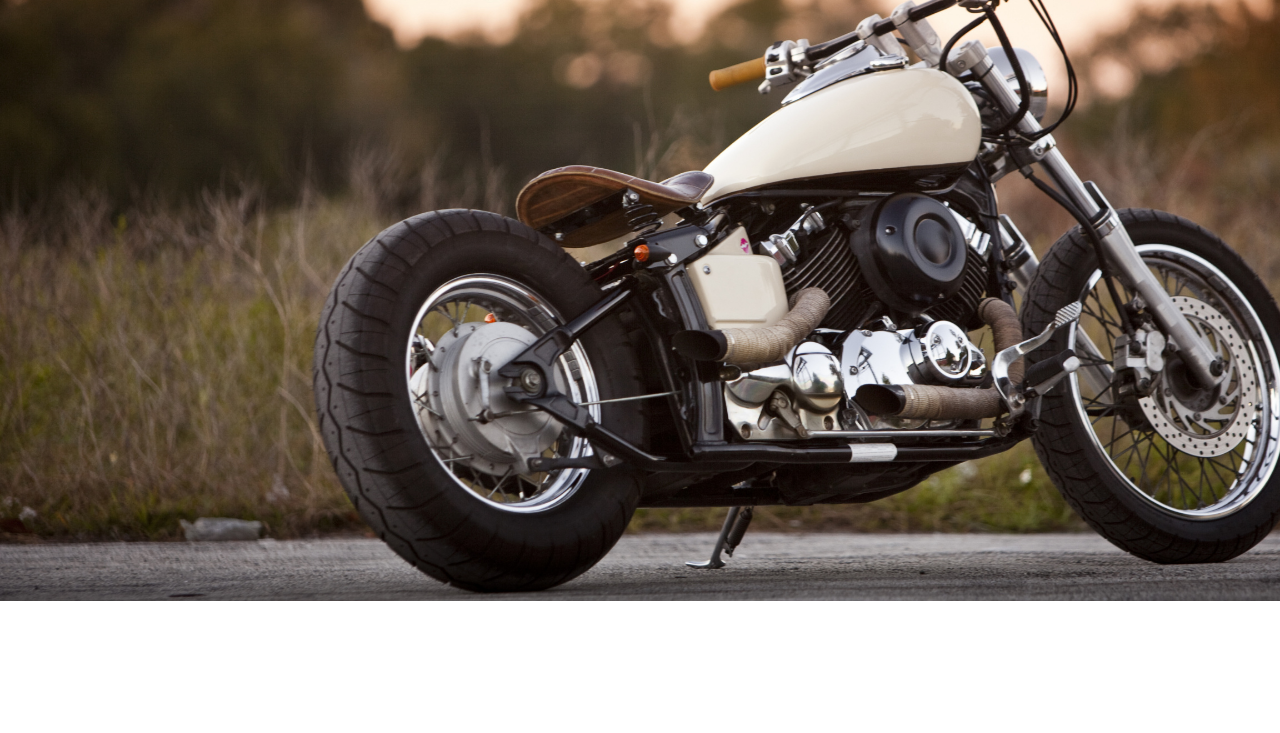
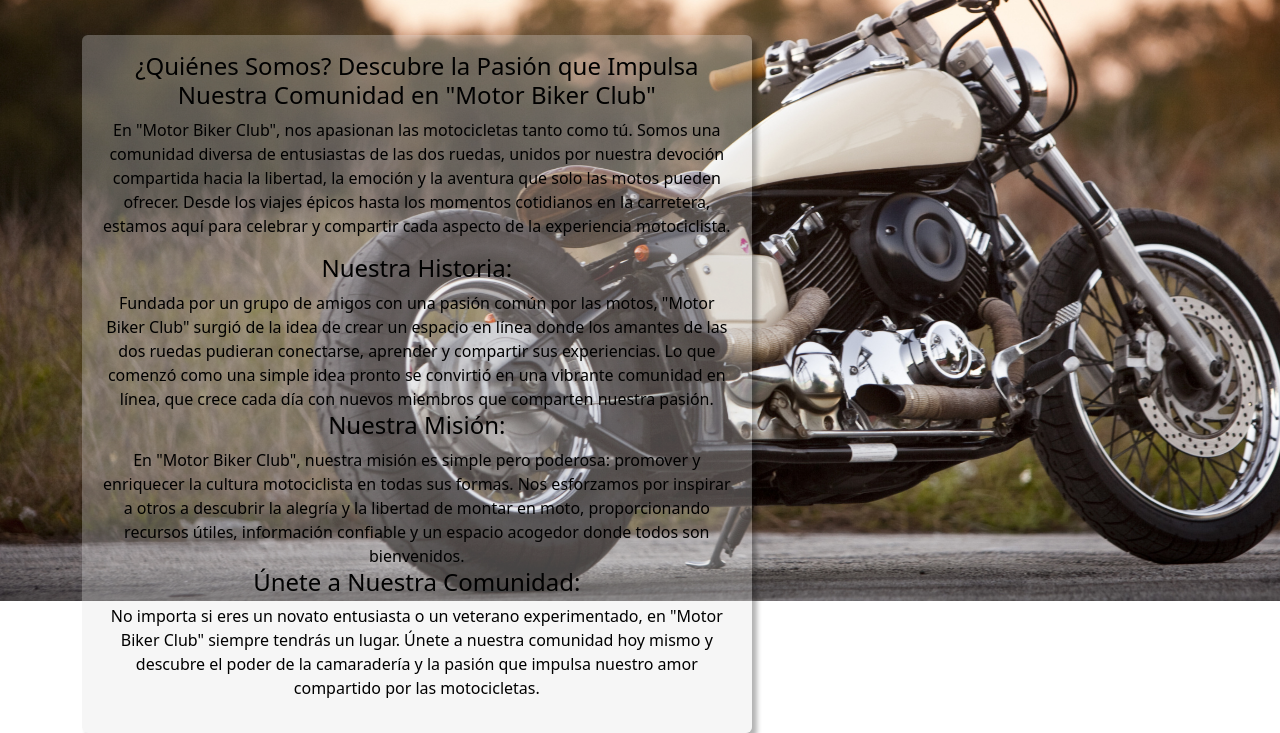
Before and after one commit to AgustinVava/Proyecto-Motos, a plain HTML site: page pages/Nosotros.html in a window 1280 px wide. Shown: the part 199-932 px from the top of the page. Before the commit the page ends 800 px from the top, so only its background shows below. Drawn offline with nearby package versions, Linux system fonts and the light colour scheme.

Commit message:
se ordena el codigo y se le agregan estilos a la pagina Nosotros

```diff
--- a/pages/Nosotros.html
+++ b/pages/Nosotros.html
@@ -3,13 +3,14 @@
   <head>
     <meta charset="UTF-8">
     <meta name="viewport" content="width=device-width, initial-scale=1.0">
-    <title>Machine Biker Club</title>
+    <title>Nosotros</title>
     <link
       href="https://cdn.jsdelivr.net/npm/bootstrap@5.3.2/dist/css/bootstrap.min.css"
       rel="stylesheet"
       integrity="sha384-T3c6CoIi6uLrA9TneNEoa7RxnatzjcDSCmG1MXxSR1GAsXEV/Dwwykc2MPK8M2HN"
       crossorigin="anonymous">
-      <link rel="stylesheet" href="https://cdn.jsdelivr.net/npm/bootstrap-icons@1.11.3/font/bootstrap-icons.min.css">
+    <link rel="stylesheet"
+      href="https://cdn.jsdelivr.net/npm/bootstrap-icons@1.11.3/font/bootstrap-icons.min.css">
     <link rel="stylesheet" href="../css/styles.css">
   </head>
 
@@ -28,7 +29,8 @@
           id="navbarNav">
           <ul class="navbar-nav">
             <li class="nav-item">
-              <a class="nav-link" aria-current="page" href="../index.html">Inicio</a>
+              <a class="nav-link" aria-current="page"
+                href="../index.html">Inicio</a>
             </li>
             <li class="nav-item">
               <a class="nav-link" href="../pages/Novedades.html">Novedades</a>
@@ -41,16 +43,60 @@
       </div>
     </nav>
 
+    <section class=" section-page-one">
+      <article class="container">
+
+        <div class="card cb2 card-one mb-6">
+          <div class="row g-0">
+            <div class="col-12">
+              <div class="card-body">
+                <h4 class="card-title">¿Quiénes Somos? Descubre la Pasión que
+                  Impulsa Nuestra Comunidad en "Motor Biker Club"</h4>
+                <p class="card-text">En "Motor Biker Club", nos apasionan las
+                  motocicletas tanto como tú. Somos una comunidad diversa de
+                  entusiastas de las dos ruedas, unidos por nuestra devoción
+                  compartida hacia la libertad, la emoción y la aventura que
+                  solo las motos pueden ofrecer. Desde los viajes épicos hasta
+                  los momentos cotidianos en la carretera, estamos aquí para
+                  celebrar y compartir cada aspecto de la experiencia
+                  motociclista.
+
+                  <h4>Nuestra Historia:</h4>
+
+                  Fundada por un grupo de amigos con una pasión común por las
+                  motos, "Motor Biker Club" surgió de la idea de crear un espacio
+                  en línea donde los amantes de las dos ruedas pudieran
+                  conectarse, aprender y compartir sus experiencias. Lo que
+                  comenzó como una simple idea pronto se convirtió en una
+                  vibrante comunidad en línea, que crece cada día con nuevos
+                  miembros que comparten nuestra pasión.
+
+                  <h4>Nuestra Misión:</h4>
+
+                  En "Motor Biker Club", nuestra misión es simple pero poderosa:
+                  promover y enriquecer la cultura motociclista en todas sus
+                  formas. Nos esforzamos por inspirar a otros a descubrir la
+                  alegría y la libertad de montar en moto, proporcionando
+                  recursos útiles, información confiable y un espacio acogedor
+                  donde todos son bienvenidos.
+
+                  <h4>Únete a Nuestra Comunidad:</h4>
+
+                  No importa si eres un novato entusiasta o un veterano
+                  experimentado, en "Motor Biker Club" siempre tendrás un lugar.
+                  Únete a nuestra comunidad hoy mismo y descubre el poder de la
+                  camaradería y la pasión que impulsa nuestro amor compartido
+                  por las motocicletas.</p>
+              </div>
+            </div>
+          </div>
+        </div>
+
+      </article>
+    </section>
   </header>
 
+  <body>
 
-
-<body>
-
-
-
-
-
-
-</body>
+  </body>
 </html>
--- a/scss/_footer.scss
+++ b/scss/_footer.scss
@@ -3,4 +3,11 @@
 
 .footer {
     color: white;
+
+
 }
+
+.footer-page{
+    padding-top: 100%;
+    color: white;
+}
--- a/scss/_header.scss
+++ b/scss/_header.scss
@@ -25,6 +25,9 @@
 
 }
 
+/*Header Page*/
+
+
 .header-page {
     @extend .header
 }
@@ -36,3 +39,40 @@
     background-image: url(../images/Fondo.jpg);
     background-attachment: fixed;
 }
+.section-page-one {
+    .card-container{
+        margin-left: 0%;
+        width: 100%;
+    }
+
+    .card-one {
+        margin-right: 40%;
+        margin-top: 30px;
+    }
+
+    .card-two {
+        margin-left: 40%;
+        margin-right: 30px;
+        margin-top: 30px;
+    }
+
+
+    .cb1 {
+        background-color: rgba(225, 225, 225, 0.5);
+        border: 1px solid transparent;
+        box-shadow: 5px 5px 5px rgba(0, 0, 0, 0.5);
+        color: black;
+     }
+
+    .cb2{
+        background-color: rgba(225, 225, 225, 0.3);
+        border: 1px solid transparent;
+        box-shadow: 5px 5px 5px rgba(0, 0, 0, 0.3);
+        color: black;
+
+        text-align: center;
+
+
+
+     }
+    }
--- a/scss/_main.scss
+++ b/scss/_main.scss
@@ -68,31 +68,15 @@
 
 /*Page*/
 
-.section-page-one {
-    .card-container{
-        margin-left: 0%;
-        width: 100%;
-    }
-
-    .card-one {
-        margin-right: 40%;
-        margin-top: 50px;
-    }
-
-    .card-two {
-        margin-left: 40%;
-        margin-right: 30px;
-        margin-top: 100px;
-    }
 
 
-    .cb1 {
-        background-color: rgba(225, 225, 225, 0.5);
-        border: 1px solid transparent;
-        box-shadow: 5px 5px 5px rgba(0, 0, 0, 0.5);
-        color: black;
+.body-page-one{
+
+    height: 100vh;
+    min-height: 400px;
+    background-size: cover;
+    background-image: url("../images/Fondo.jpg");
+    background-attachment: fixed;
 
 
-    }
-
 }
--- a/scss/_media-query.scss
+++ b/scss/_media-query.scss
@@ -31,4 +31,14 @@
     .banner {
         display: none;
     }
+
+    .body-page-one{
+
+        background-position: 20% 30%;
+    }
+
+    .footer-page{
+        display: none;
+
+    }
 }
```
Also changed, not shown: index.html (+1 -1 lines), pages/Novedades.html (+2 -15 lines), css/styles.css, 1 other file.
